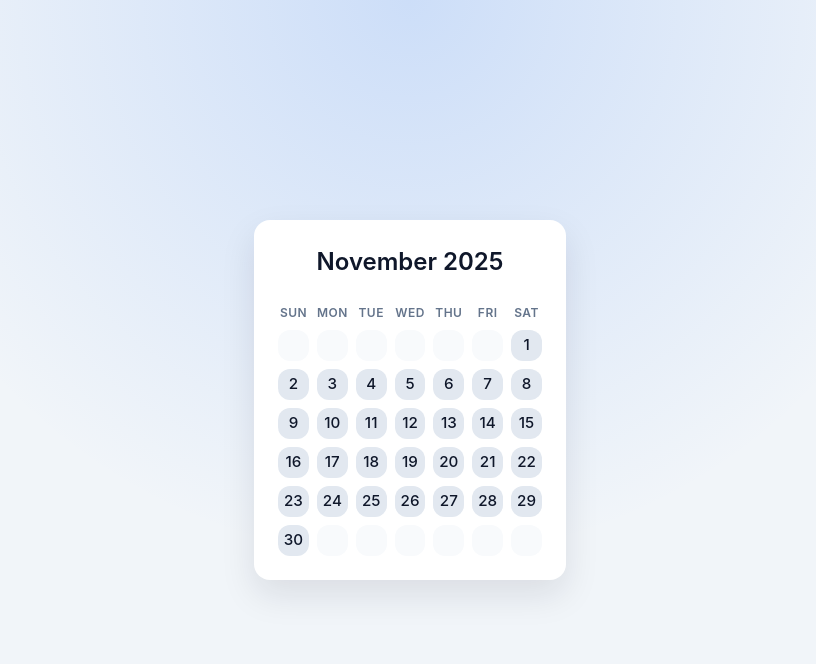
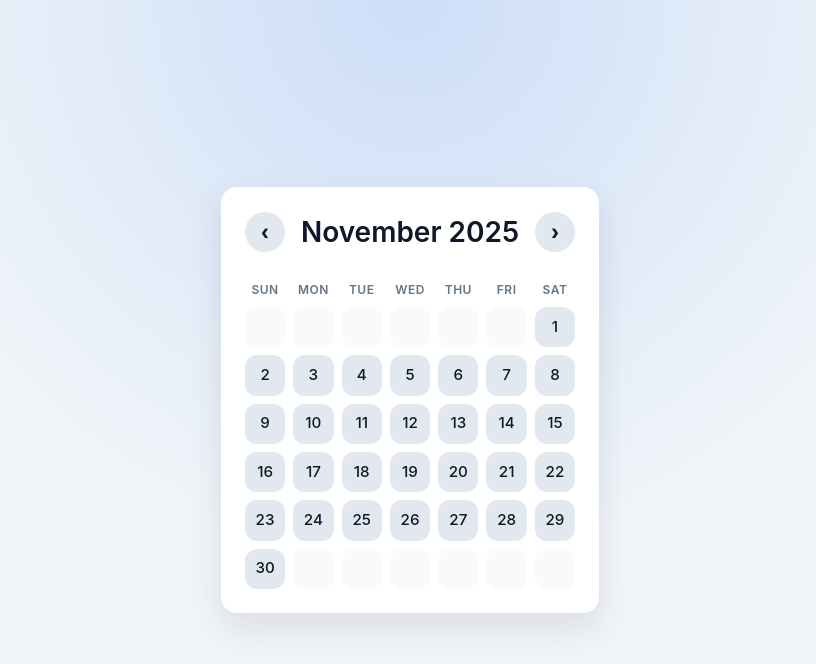
Before and after one commit to Nkosana1/Calendar-App-1, a React (Vite) app: page / in a window 1280 px wide. Shown: the top 664 px of the page, without its empty margins (230-1046 px from the left). Built offline with nearby package versions, Linux system fonts and the light colour scheme.

Commit message:
Add calendar navigation and grid

```diff
--- a/src/components/Calendar.css
+++ b/src/components/Calendar.css
@@ -11,14 +11,42 @@
 }
 
 .calendar__header {
-  text-align: center;
-  margin-bottom: 1.5rem;
+  display: flex;
+  align-items: center;
+  justify-content: space-between;
+  gap: 1rem;
+  margin-bottom: 1.75rem;
 }
 
 .calendar__title {
+  flex: 1;
   margin: 0;
+  font-size: 1.75rem;
+  text-align: center;
+  font-weight: 600;
+}
+
+.calendar__nav-button {
+  width: 2.5rem;
+  height: 2.5rem;
+  border: none;
+  border-radius: 999px;
+  background-color: #e2e8f0;
+  color: #0f172a;
   font-size: 1.5rem;
   font-weight: 600;
+  line-height: 1;
+  cursor: pointer;
+  transition: background-color 0.2s ease, transform 0.2s ease;
+}
+
+.calendar__nav-button:hover {
+  background-color: #38bdf8;
+  transform: translateY(-1px);
+}
+
+.calendar__nav-button:active {
+  transform: translateY(0);
 }
 
 .calendar__grid {
--- a/src/components/Calendar.jsx
+++ b/src/components/Calendar.jsx
@@ -1,32 +1,41 @@
-import { useMemo } from "react";
+import { useMemo, useState } from "react";
 import "./Calendar.css";
 
 const WEEKDAYS = ["Sun", "Mon", "Tue", "Wed", "Thu", "Fri", "Sat"];
+
+function addMonths(date, amount) {
+  const newDate = new Date(date);
+  newDate.setMonth(newDate.getMonth() + amount);
+  return newDate;
+}
 
 function getCalendarMatrix(activeDate) {
   const year = activeDate.getFullYear();
   const month = activeDate.getMonth();
 
-  const firstDayOfMonth = new Date(year, month, 1);
-  const lastDayOfMonth = new Date(year, month + 1, 0);
+  const firstOfMonth = new Date(year, month, 1);
+  const lastOfMonth = new Date(year, month + 1, 0);
 
-  const leadingBlankDays = firstDayOfMonth.getDay();
-  const totalDays = lastDayOfMonth.getDate();
+  const firstWeekday = firstOfMonth.getDay();
+  const daysInMonth = lastOfMonth.getDate();
 
   const cells = [];
 
-  for (let i = 0; i < leadingBlankDays; i += 1) {
-    cells.push({ key: `prev-${i}`, label: "", isCurrentMonth: false });
+  for (let i = 0; i < firstWeekday; i += 1) {
+    cells.push({ key: `prev-${i}`, label: "", inCurrentMonth: false });
   }
 
-  for (let day = 1; day <= totalDays; day += 1) {
-    const key = `${year}-${month}-${day}`;
-    cells.push({ key, label: String(day), isCurrentMonth: true });
+  for (let day = 1; day <= daysInMonth; day += 1) {
+    cells.push({
+      key: `${year}-${month}-${day}`,
+      label: String(day),
+      inCurrentMonth: true,
+    });
   }
 
-  while (cells.length % 7 !== 0) {
-    const index = cells.length - totalDays - leadingBlankDays;
-    cells.push({ key: `next-${index}`, label: "", isCurrentMonth: false });
+  while (cells.length < 42) {
+    const index = cells.length - daysInMonth - firstWeekday;
+    cells.push({ key: `next-${index}`, label: "", inCurrentMonth: false });
   }
 
   const weeks = [];
@@ -37,10 +46,18 @@ function getCalendarMatrix(activeDate) {
   return weeks;
 }
 
-export function Calendar({ date = new Date() }) {
-  const calendarMatrix = useMemo(() => getCalendarMatrix(date), [date]);
+export function Calendar() {
+  const [activeDate, setActiveDate] = useState(() => {
+    const today = new Date();
+    return new Date(today.getFullYear(), today.getMonth(), 1);
+  });
 
-  const monthLabel = date.toLocaleString("default", {
+  const calendarMatrix = useMemo(
+    () => getCalendarMatrix(activeDate),
+    [activeDate],
+  );
+
+  const monthLabel = activeDate.toLocaleString("default", {
     month: "long",
     year: "numeric",
   });
@@ -48,7 +65,23 @@ export function Calendar({ date = new Date() }) {
   return (
     <div className="calendar">
       <header className="calendar__header">
+        <button
+          type="button"
+          className="calendar__nav-button"
+          aria-label="Previous month"
+          onClick={() => setActiveDate((prev) => addMonths(prev, -1))}
+        >
+          ‹
+        </button>
         <h1 className="calendar__title">{monthLabel}</h1>
+        <button
+          type="button"
+          className="calendar__nav-button"
+          aria-label="Next month"
+          onClick={() => setActiveDate((prev) => addMonths(prev, 1))}
+        >
+          ›
+        </button>
       </header>
       <div className="calendar__grid">
         {WEEKDAYS.map((weekday) => (
@@ -60,7 +93,7 @@ export function Calendar({ date = new Date() }) {
           <div
             key={cell.key}
             className={`calendar__cell${
-              cell.isCurrentMonth ? " calendar__cell--current" : ""
+              cell.inCurrentMonth ? " calendar__cell--current" : ""
             }`}
           >
             {cell.label}
```
